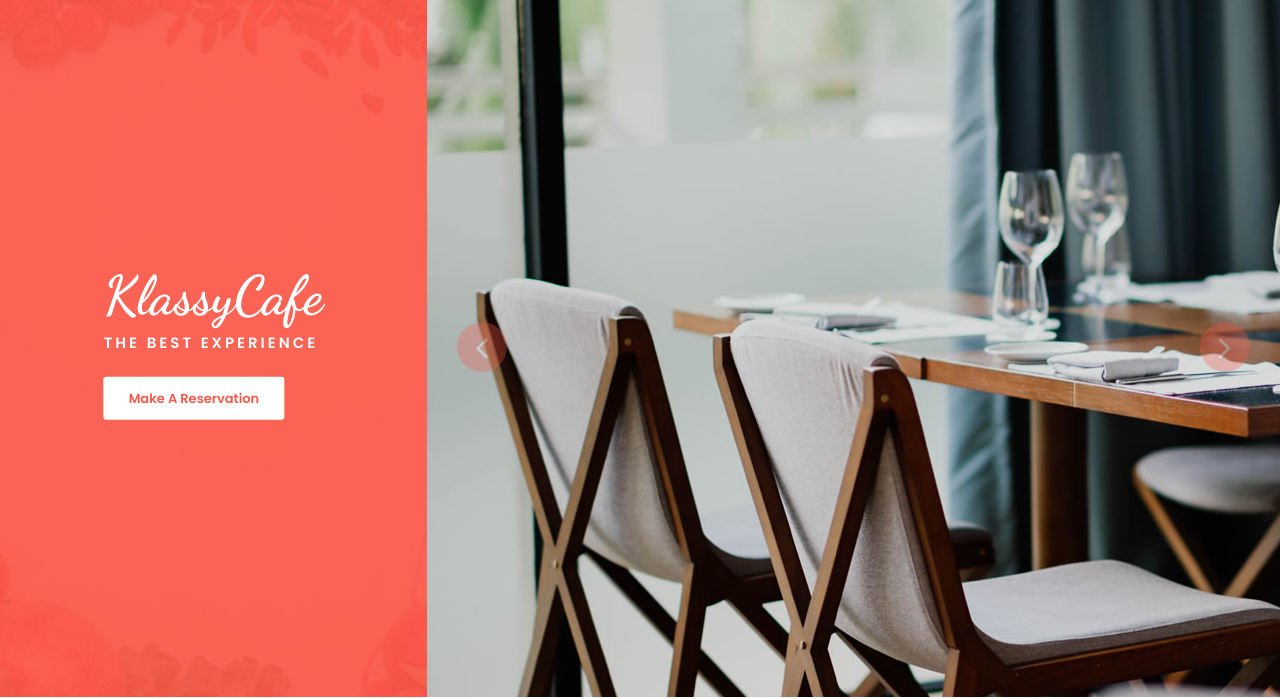
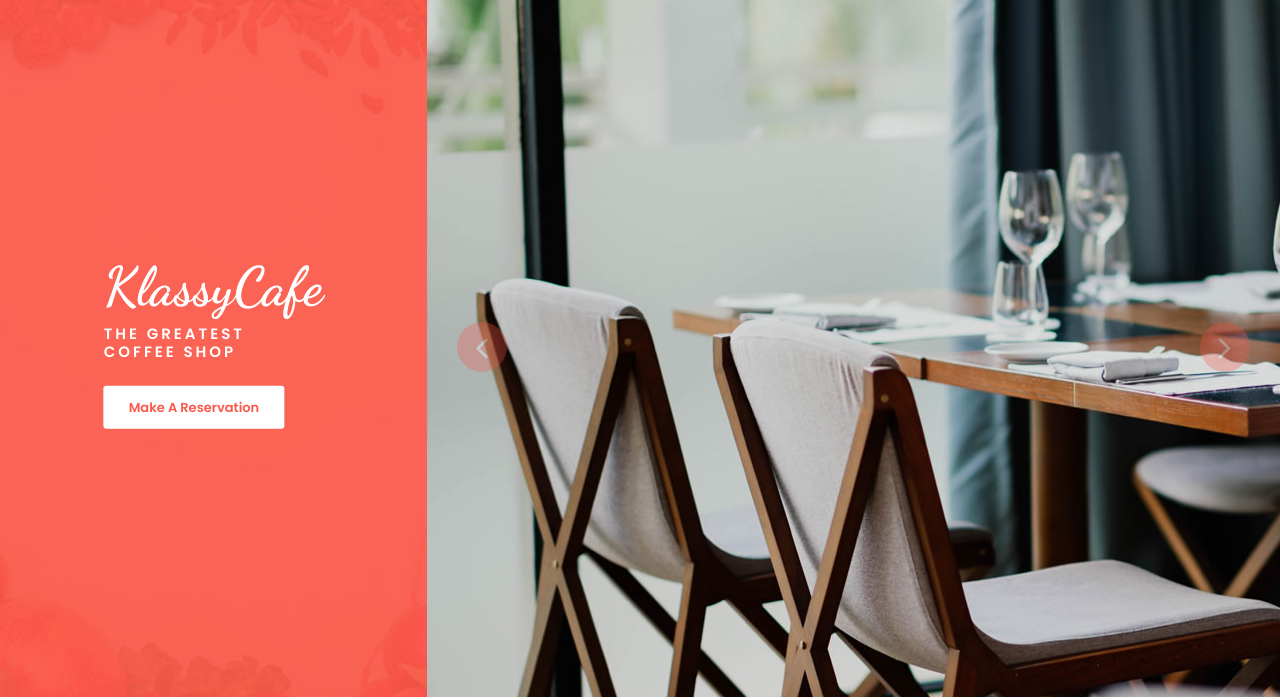
Before and after one commit to TarasSh15/website, a plain HTML site: page templatemo_558_klassy_cafe/index.html in a window 1280 px wide. Shown: the part 103-802 px from the top of the page. Drawn offline with Linux system fonts and the light colour scheme.

Commit message:
index added

```diff
--- a/templatemo_558_klassy_cafe/index.html
+++ b/templatemo_558_klassy_cafe/index.html
@@ -103,7 +103,7 @@ https://templatemo.com/tm-558-klassy-cafe
                     <div class="left-content">
                         <div class="inner-content">
                             <h4>KlassyCafe</h4>
-                            <h6>THE BEST EXPERIENCE</h6>
+                            <h6>The greatest coffee shop</h6>
                             <div class="main-white-button scroll-to-section">
                                 <a href="#reservation">Make A Reservation</a>
                             </div>
```
